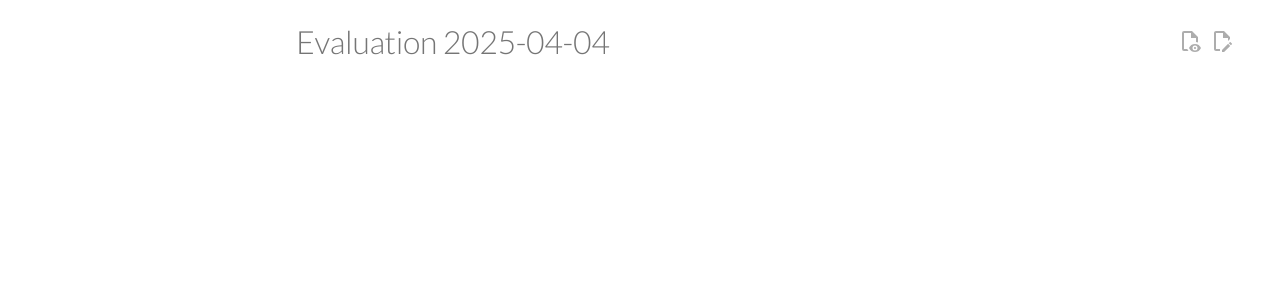
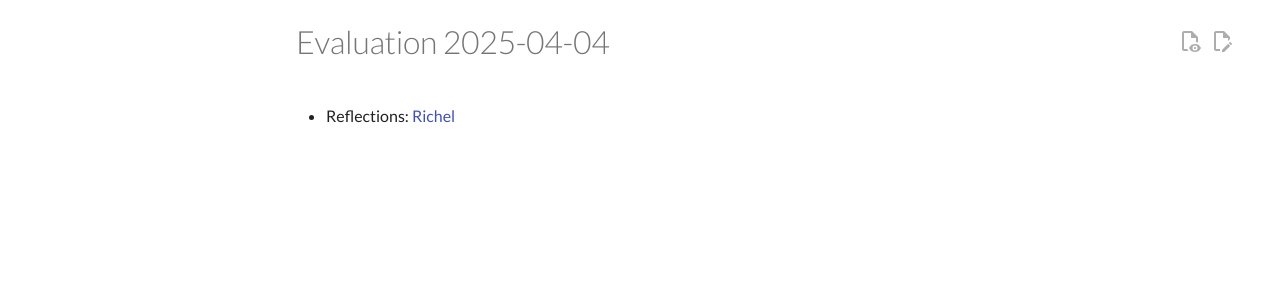
Before and after one commit to richelbilderbeek/intro_r_course, an MkDocs documentation site: the page built from docs/evaluations/20250404/README.md, in a window 1280 px wide. Shown: the part 125-425 px from the top of the page. Built offline with MkDocs 1.6.1 and Material for MkDocs 9.7.7, drawn with Linux system fonts in a browser that asks for light colours; comment, search, counter and statistics services are not loaded.

Commit message:
Link to reflections

```diff
--- a/docs/evaluations/20250404/README.md
+++ b/docs/evaluations/20250404/README.md
@@ -1 +1,3 @@
 # Evaluation 2025-04-04
+
+- Reflections: [Richel](../../reflections/20250404/README.md)
```
